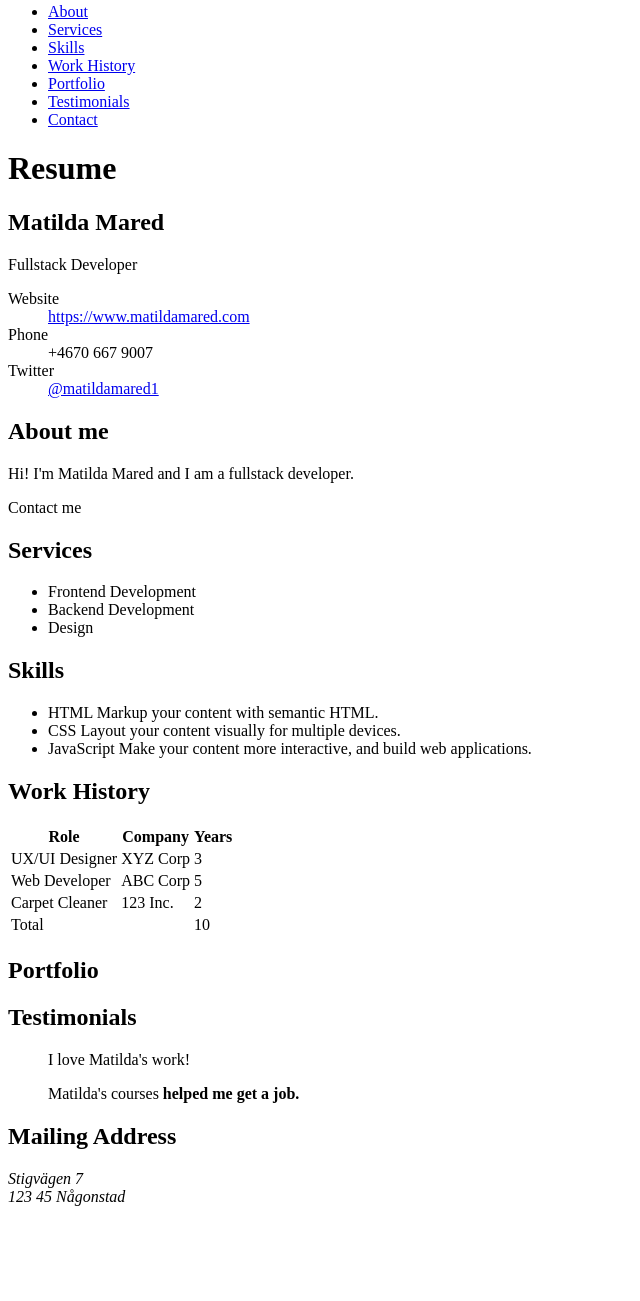
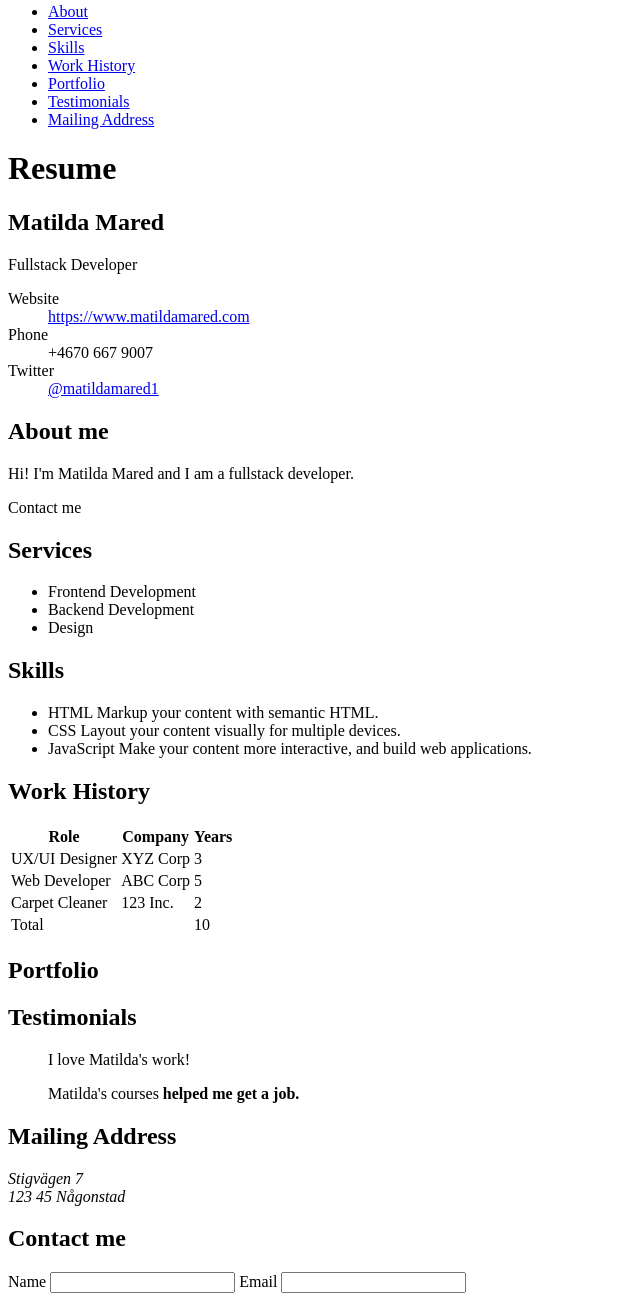
Before and after one commit to MatildaMared/understanding-html-and-css, a plain HTML site: page resume/index.html in a window 1280 px wide. Shown: the part 13-1314 px from the top of the page, without its empty margins (0-640 px from the left). Before the commit the page ends 1227 px from the top, so only its background shows below. Drawn offline with Linux system fonts and the light colour scheme.

Commit message:
add form and input elements

```diff
--- a/resume/index.html
+++ b/resume/index.html
@@ -26,7 +26,7 @@
 					<a href="#testimonials">Testimonials</a>
 				</li>
 				<li>
-					<a href="#contact">Contact</a>
+					<a href="#mailing-address">Mailing Address</a>
 				</li>
 			</ul>
 		</nav>
@@ -133,7 +133,7 @@
 				</blockquote>
 			</section>
 
-			<section id="contact">
+			<section id="mailing-address">
 				<h2>Mailing Address</h2>
 				<address>
 					Stigvägen 7
@@ -141,6 +141,16 @@
 					123 45 Någonstad
 				</address>
 			</section>
+
+			<section id="contact">
+				<h2>Contact me</h2>
+				<form action="dosomething.html">
+					<label for="name">Name</label>
+					<input type="text" id="name" name="name" />
+					<label for="email">Email</label>
+					<input type="email" id="email" name="email" />
+				</form>
+			</section>
 		</main>
 	</body>
 </html>
```
Also changed, not shown: dosomething.html (added).
